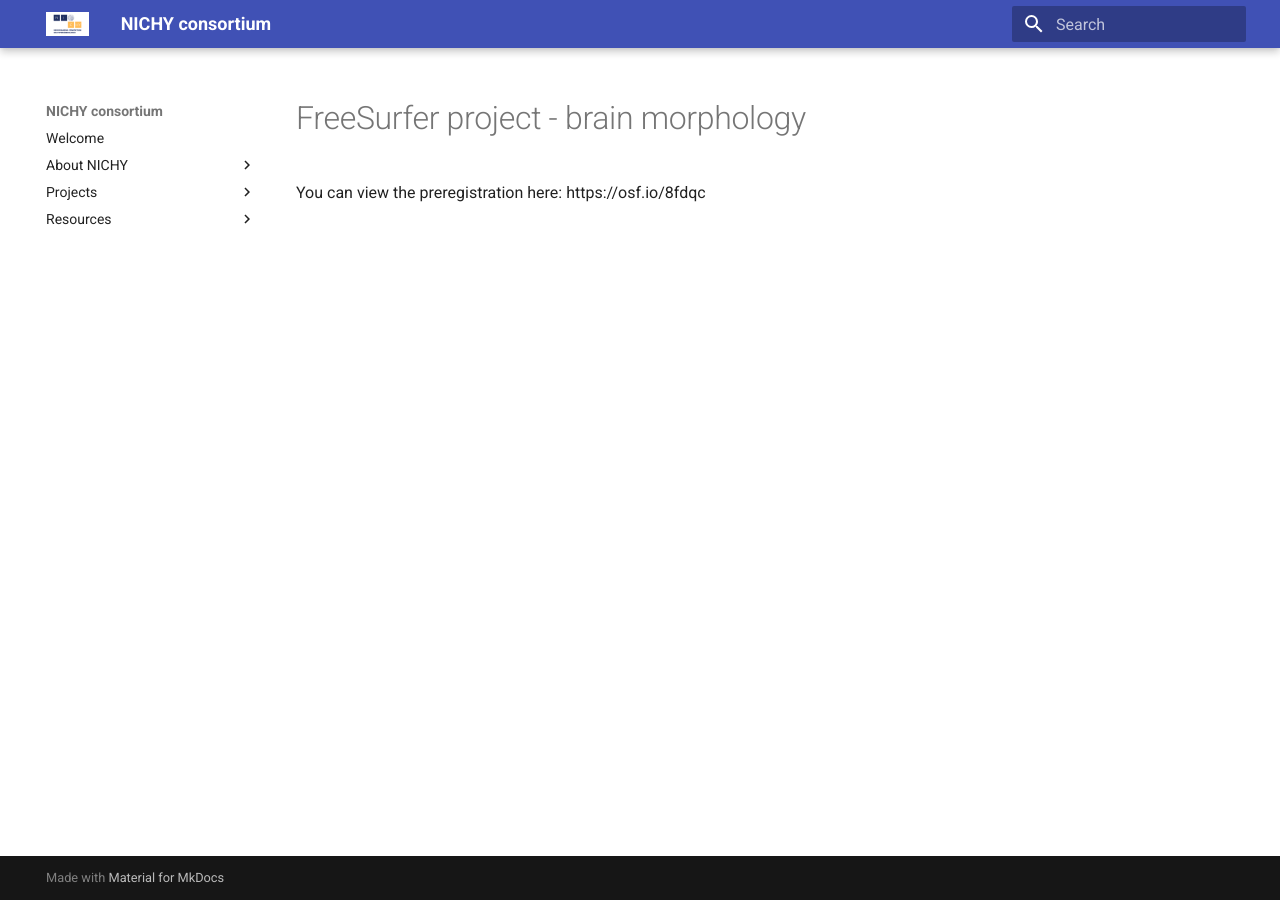
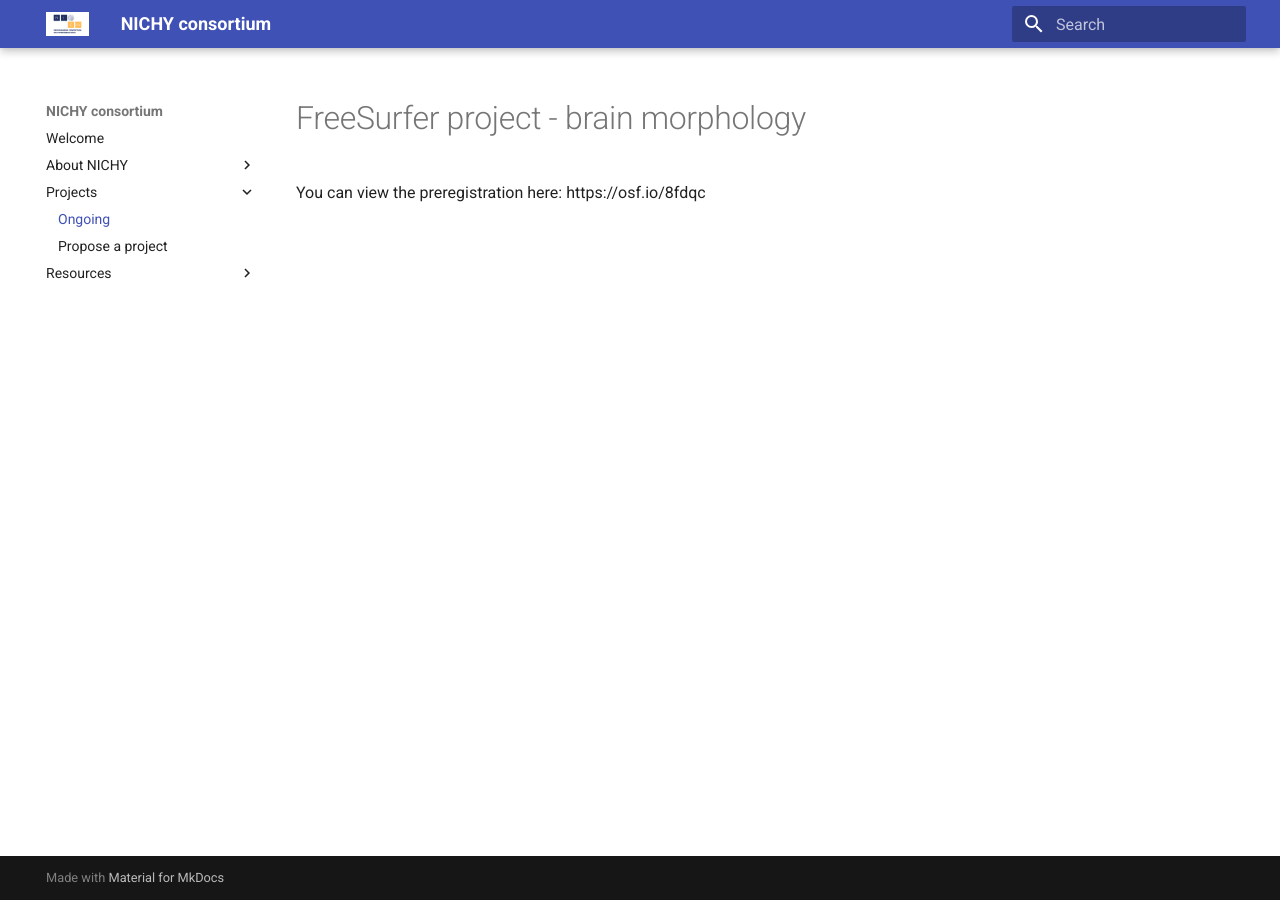
Before and after one commit to nichy-consortium/nichy, an MkDocs documentation site: the page built from docs/projects/ongoing/freesurfer.md, in a window 1280 px wide. Built offline with MkDocs 1.6.1 and Material for MkDocs 9.7.7, drawn with Linux system fonts in a browser that asks for light colours; some of the changed lines change nothing that is shown.

Commit message:
Update mkdocs.yml

```diff
--- a/mkdocs.yml
+++ b/mkdocs.yml
@@ -22,7 +22,7 @@ nav:
     - Acknowledgements: working_group/acknowledgements.md
 
   - Projects:
-    - Ongoing: projects/ongoing/overview.md
+    - Ongoing: projects/ongoing/freesurfer.md
     - Propose a project: projects/propose_a_project.md
 
   - Resources:
```
